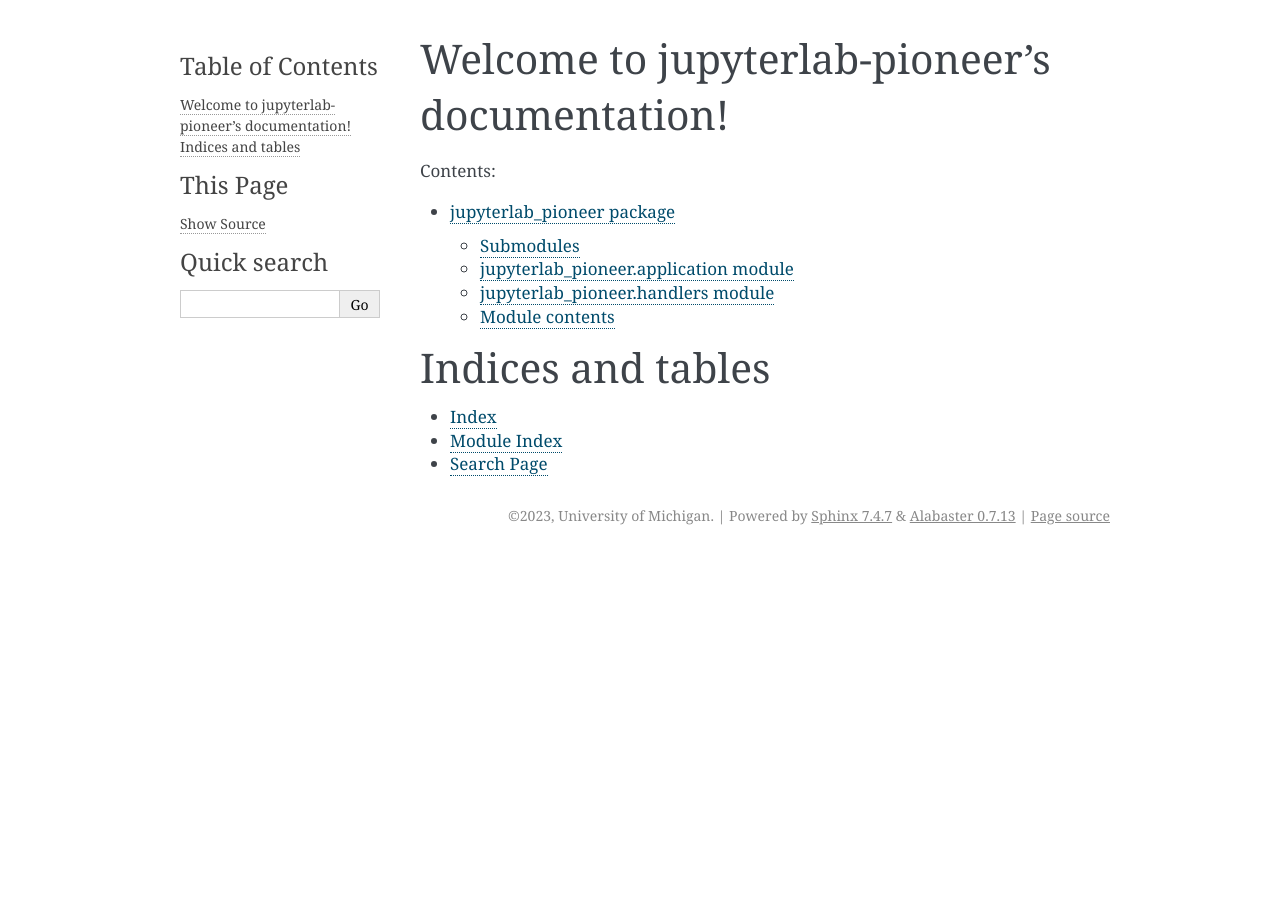
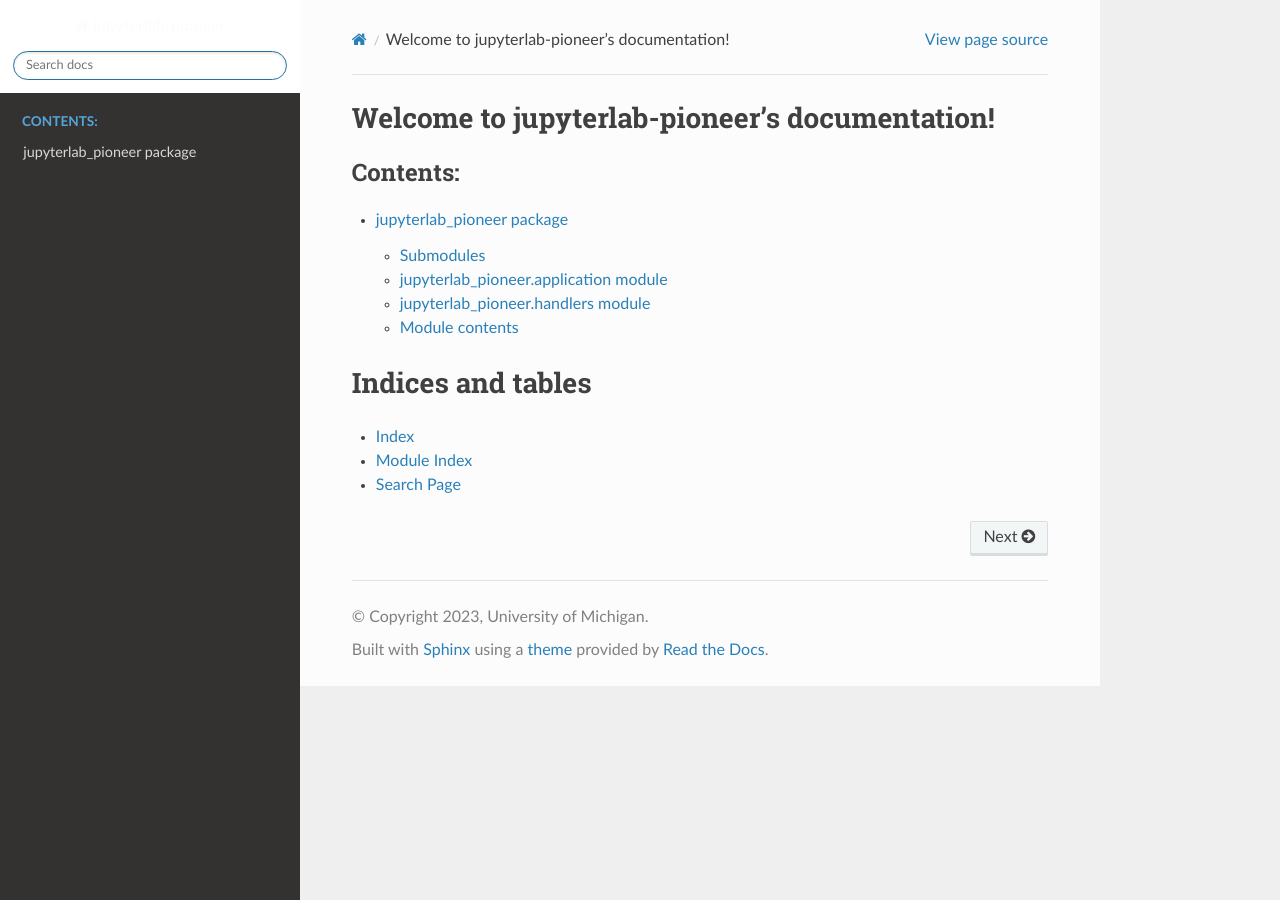
Before and after one commit to educational-technology-collective/jupyterlab-pioneer, a Sphinx documentation site: the page built from docs/index.rst, in a window 1280 px wide. Built offline with Sphinx 7.4.7 and the Read the Docs theme 2.0.0, drawn with Linux system fonts in a browser that asks for light colours.

Commit message:
fix: readthedocs styling #24

```diff
--- a/docs/conf.py
+++ b/docs/conf.py
@@ -24,6 +24,7 @@
     'sphinx.ext.viewcode',
     'sphinx.ext.todo',
     'sphinx.ext.napoleon',
+    'sphinx_rtd_theme',
 ]
 
 templates_path = ['_templates']
@@ -34,7 +35,22 @@
 # -- Options for HTML output -------------------------------------------------
 # https://www.sphinx-doc.org/en/master/usage/configuration.html#options-for-html-output
 
-html_theme = 'alabaster'
+html_theme = 'sphinx_rtd_theme'
+html_theme_options = {
+    'analytics_anonymize_ip': False,
+    'logo_only': False,
+    'display_version': True,
+    'prev_next_buttons_location': 'bottom',
+    'style_external_links': False,
+    'vcs_pageview_mode': '',
+    'style_nav_header_background': 'white',
+    # Toc options
+    'collapse_navigation': True,
+    'sticky_navigation': True,
+    'navigation_depth': 4,
+    'includehidden': True,
+    'titles_only': False
+}
 html_static_path = ['_static']
 
 # -- Options for todo extension ----------------------------------------------
--- a/docs/requirements.txt
+++ b/docs/requirements.txt
@@ -1,3 +1,4 @@
 sphinx==7.2.6
-jupyterlab_pioneer==0.1.6
+jupyterlab_pioneer==0.1.7
 sphinxcontrib.napoleon==0.7
+sphinx_rtd_theme==1.3.0
```
